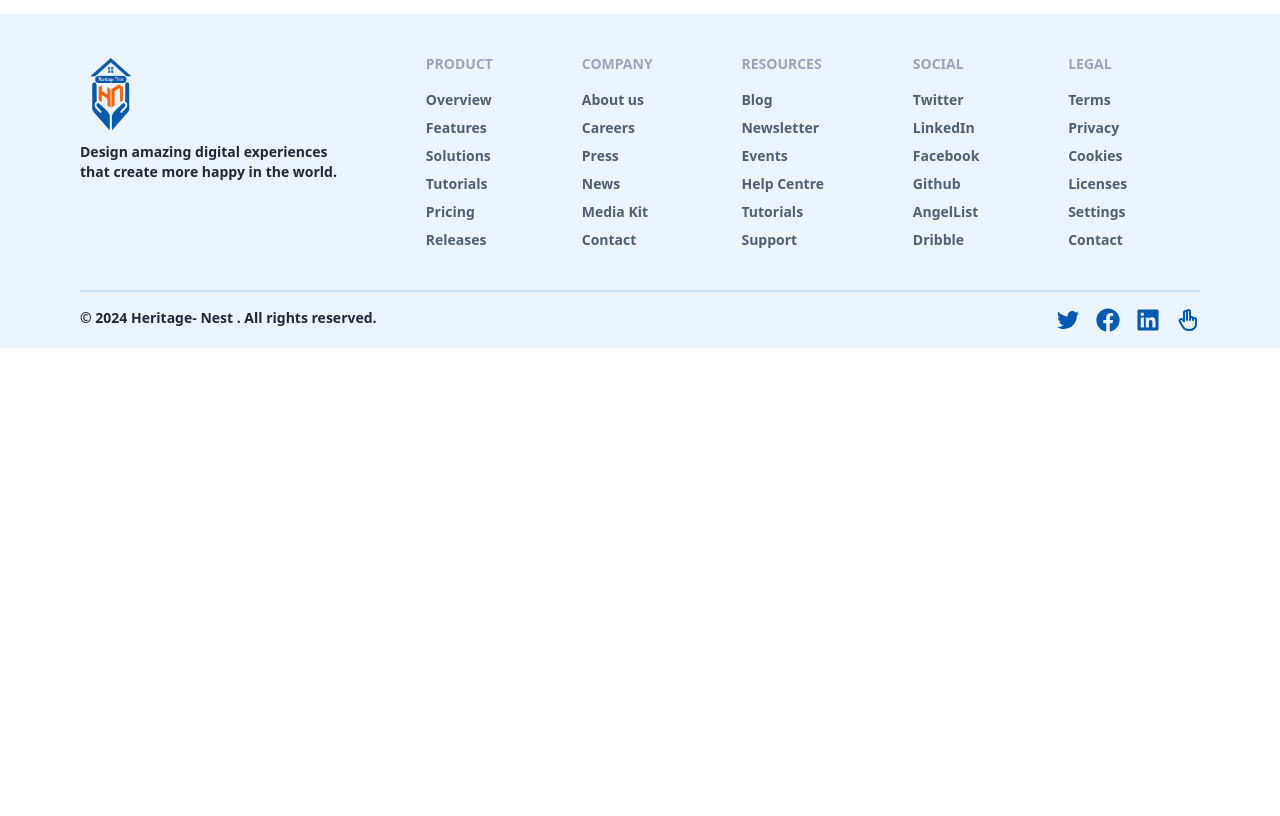
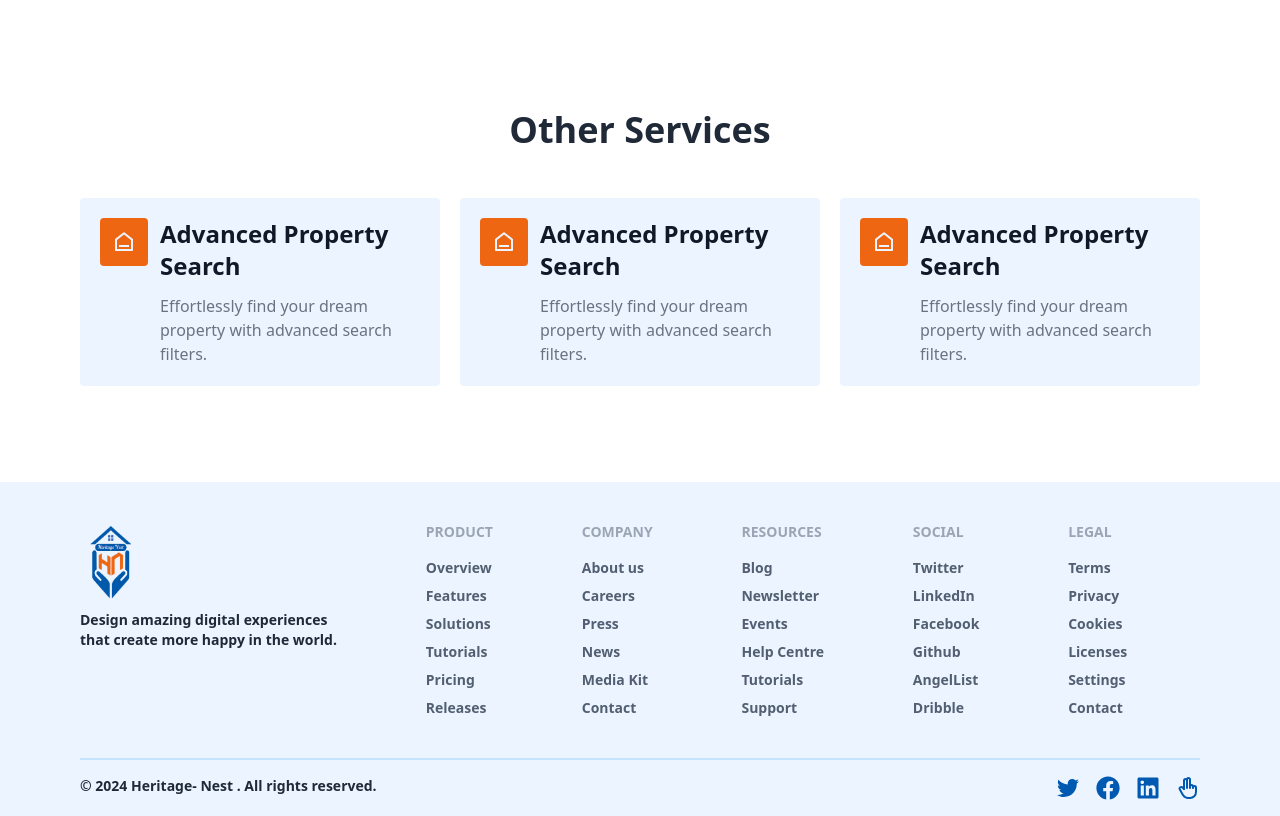
Before and after one commit to TanveerAhmed4545/Heritage-Nest, a React (Vite) app: page / in a window 1280 px wide. Shown: the part 2406-3222 px from the top of the page. Before the commit the page ends 2754 px from the top, so only its background shows below. Built offline with nearby package versions, Linux system fonts and the light colour scheme.

Commit message:
add other services

```diff
--- a/src/Pages/Home/Home.jsx
+++ b/src/Pages/Home/Home.jsx
@@ -1,4 +1,5 @@
 import Banner from "./Banner/Banner";
+import OtherServices from "./OtherServices/OtherServices";
 import PropertyOne from "./PropertyOne/PropertyOne";
 import PropertyThree from "./PropertyThree/PropertyThree";
 import PropertyTwo from "./PropertyTwo/PropertyTwo";
@@ -11,6 +12,7 @@ const Home = () => {
         <PropertyOne />
         <PropertyTwo />
         <PropertyThree />
+        <OtherServices />
       </div>
     </div>
   );
--- /dev/null
+++ b/src/Pages/Home/OtherServices/OtherServices.jsx
@@ -0,0 +1,58 @@
+import { RiHome6Line } from "react-icons/ri";
+
+const OtherServices = () => {
+  return (
+    <div className="my-5 md:my-24 px-5 lg:px-20">
+      <h2 className="text-center mb-5 lg:mb-12 text-4xl font-bold">
+        Other Services
+      </h2>
+      <div className="grid grid-cols-1 md:grid-cols-3 gap-5">
+        <div className="flex gap-3 bg-[#ECF5FF] rounded p-5">
+          <div className="p-3 size-12 bg-[#EE6611] rounded">
+            <RiHome6Line className="text-2xl text-[#ECF5FF]  rounded" />
+          </div>
+
+          <div>
+            <h3 className="font-semibold text-2xl text-[#111827] pb-3">
+              Advanced Property Search
+            </h3>
+            <p className="text-[#6B7280] ">
+              Effortlessly find your dream property with advanced search
+              filters.
+            </p>
+          </div>
+        </div>
+        <div className="flex gap-3 bg-[#ECF5FF] rounded p-5">
+          <div className="p-3 size-12 bg-[#EE6611] rounded">
+            <RiHome6Line className="text-2xl text-[#ECF5FF]  rounded" />
+          </div>
+          <div>
+            <h3 className="font-semibold text-2xl text-[#111827] pb-3">
+              Advanced Property Search
+            </h3>
+            <p className="text-[#6B7280] ">
+              Effortlessly find your dream property with advanced search
+              filters.
+            </p>
+          </div>
+        </div>
+        <div className="flex gap-3 bg-[#ECF5FF] rounded p-5">
+          <div className="p-3 size-12 bg-[#EE6611] rounded">
+            <RiHome6Line className="text-2xl text-[#ECF5FF]  rounded" />
+          </div>
+          <div>
+            <h3 className="font-semibold text-2xl text-[#111827] pb-3">
+              Advanced Property Search
+            </h3>
+            <p className="text-[#6B7280] ">
+              Effortlessly find your dream property with advanced search
+              filters.
+            </p>
+          </div>
+        </div>
+      </div>
+    </div>
+  );
+};
+
+export default OtherServices;
```
